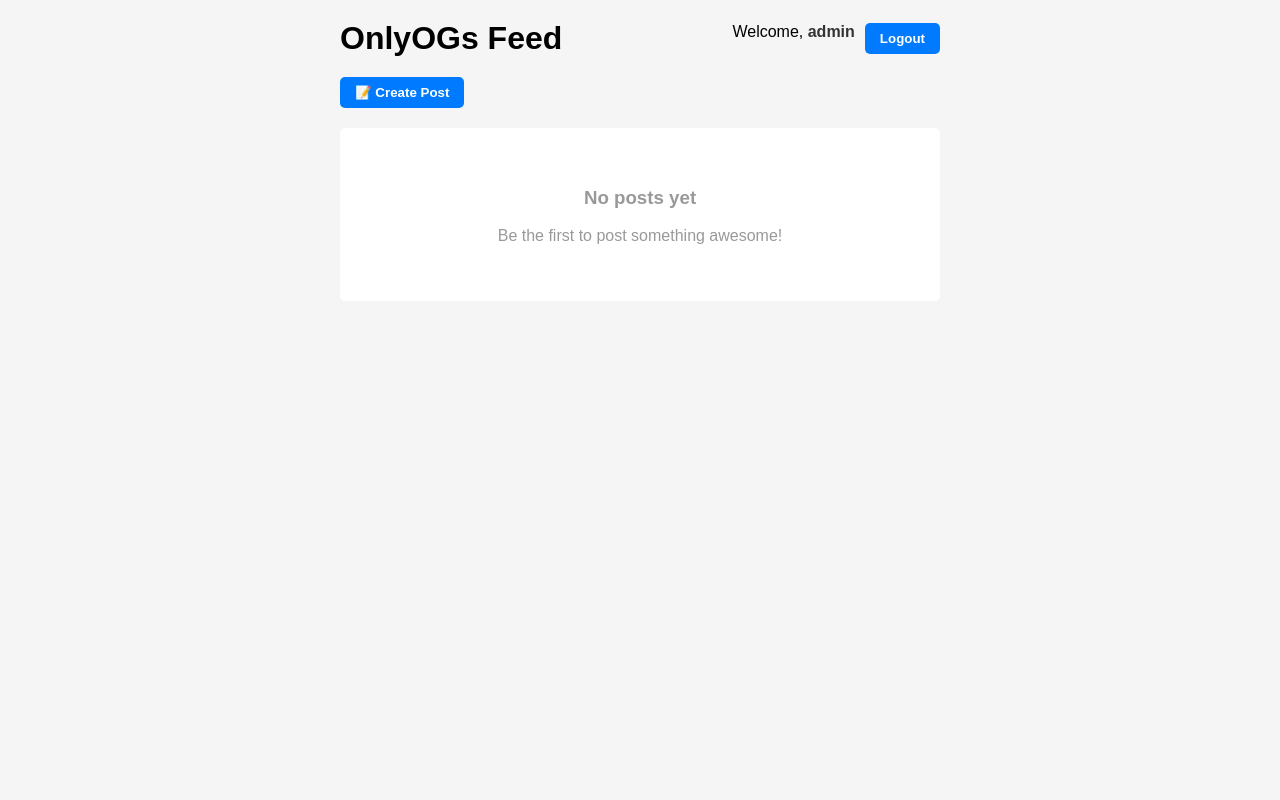
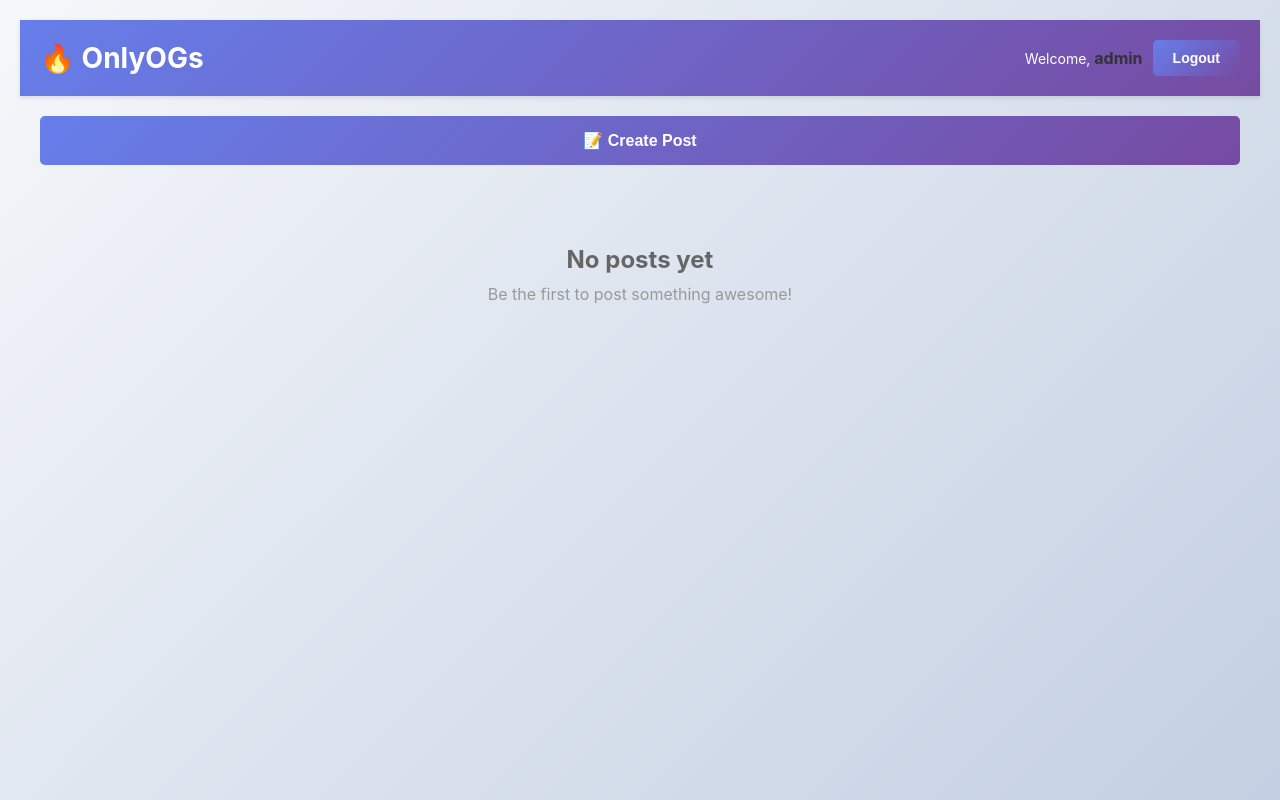
Before and after one commit to johanneskacey81-boop/onlyogs, a Flask app: page /feed in a window 1280 px wide. Run offline with Flask 3, Linux system fonts and the light colour scheme; a user stored in the database is signed in; data that the repository does not hold is empty.

Commit message:
Add: Professional CSS styling and update all templates with design improvements

```diff
--- /dev/null
+++ b/static/style.css
@@ -0,0 +1,291 @@
+/* ========================================
+   OnlyOGs - Main Stylesheet
+   ======================================== */
+
+* {
+    margin: 0;
+    padding: 0;
+    box-sizing: border-box;
+}
+
+body {
+    font-family: -apple-system, BlinkMacSystemFont, 'Segoe UI', Roboto, Oxygen, Ubuntu, Cantarell, sans-serif;
+    background: linear-gradient(135deg, #f5f7fa 0%, #c3cfe2 100%);
+    min-height: 100vh;
+    padding: 20px;
+}
+
+container {
+    max-width: 600px;
+    margin: 0 auto;
+    background: white;
+    border-radius: 10px;
+    box-shadow: 0 4px 6px rgba(0, 0, 0, 0.1);
+    overflow: hidden;
+}
+
+/* Header */
+.header {
+    background: linear-gradient(135deg, #667eea 0%, #764ba2 100%);
+    color: white;
+    padding: 20px;
+    display: flex;
+    justify-content: space-between;
+    align-items: center;
+    box-shadow: 0 2px 4px rgba(0, 0, 0, 0.1);
+}
+
+.header h1 {
+    font-size: 28px;
+    font-weight: 700;
+    margin: 0;
+}
+
+.auth-buttons {
+    display: flex;
+    gap: 10px;
+    align-items: center;
+}
+
+.auth-buttons span {
+    font-size: 14px;
+}
+
+.auth-buttons a {
+    text-decoration: none;
+}
+
+/* Buttons */
+button {
+    background: linear-gradient(135deg, #667eea 0%, #764ba2 100%);
+    color: white;
+    border: none;
+    padding: 10px 20px;
+    border-radius: 5px;
+    cursor: pointer;
+    font-weight: 600;
+    font-size: 14px;
+    transition: all 0.3s ease;
+}
+
+button:hover {
+    transform: translateY(-2px);
+    box-shadow: 0 4px 12px rgba(102, 126, 234, 0.4);
+}
+
+button:active {
+    transform: translateY(0);
+}
+
+a {
+    color: #667eea;
+    text-decoration: none;
+    transition: color 0.3s ease;
+}
+
+a:hover {
+    color: #764ba2;
+    text-decoration: underline;
+}
+
+/* Main Content */
+.content {
+    padding: 20px;
+}
+
+.create-btn {
+    margin-bottom: 20px;
+}
+
+.create-btn button {
+    width: 100%;
+    padding: 15px;
+    font-size: 16px;
+}
+
+/* Posts */
+.post {
+    background: white;
+    border: 1px solid #e0e0e0;
+    padding: 20px;
+    margin: 15px 0;
+    border-radius: 8px;
+    transition: box-shadow 0.3s ease;
+}
+
+.post:hover {
+    box-shadow: 0 2px 8px rgba(0, 0, 0, 0.1);
+}
+
+.post-header {
+    display: flex;
+    align-items: center;
+    margin-bottom: 12px;
+    gap: 10px;
+}
+
+.username {
+    font-weight: 700;
+    color: #333;
+    font-size: 16px;
+    text-decoration: none;
+}
+
+.username:hover {
+    color: #667eea;
+    text-decoration: underline;
+}
+
+.timestamp {
+    color: #999;
+    font-size: 12px;
+    margin-left: auto;
+}
+
+.post-body {
+    color: #333;
+    line-height: 1.6;
+    margin: 15px 0;
+    word-wrap: break-word;
+    font-size: 15px;
+}
+
+.post-actions {
+    display: flex;
+    gap: 20px;
+    color: #666;
+    margin-top: 12px;
+    font-size: 14px;
+}
+
+.post-actions a,
+.post-actions span {
+    display: flex;
+    align-items: center;
+    gap: 5px;
+    cursor: pointer;
+    transition: color 0.3s ease;
+}
+
+.post-actions a:hover {
+    color: #667eea;
+}
+
+/* Empty State */
+.empty {
+    text-align: center;
+    padding: 60px 20px;
+    color: #999;
+}
+
+.empty h3 {
+    font-size: 24px;
+    color: #666;
+    margin-bottom: 10px;
+}
+
+.empty p {
+    font-size: 16px;
+    color: #999;
+}
+
+/* Forms */
+.form-container {
+    background: white;
+    max-width: 500px;
+    margin: 0 auto;
+    padding: 30px;
+    border-radius: 10px;
+    box-shadow: 0 4px 6px rgba(0, 0, 0, 0.1);
+}
+
+.form-container h1 {
+    color: #333;
+    margin-bottom: 20px;
+    text-align: center;
+}
+
+input[type="text"],
+input[type="email"],
+input[type="password"],
+textarea {
+    width: 100%;
+    padding: 12px;
+    margin: 10px 0 15px 0;
+    border: 1px solid #ddd;
+    border-radius: 5px;
+    font-family: inherit;
+    font-size: 14px;
+    transition: border-color 0.3s ease;
+}
+
+input[type="text"]:focus,
+input[type="email"]:focus,
+input[type="password"]:focus,
+textarea:focus {
+    outline: none;
+    border-color: #667eea;
+    box-shadow: 0 0 0 3px rgba(102, 126, 234, 0.1);
+}
+
+textarea {
+    resize: vertical;
+    min-height: 120px;
+    font-size: 15px;
+}
+
+.form-container button {
+    width: 100%;
+    padding: 12px;
+    margin-top: 10px;
+}
+
+.error {
+    background: #fee;
+    color: #c33;
+    padding: 12px;
+    border-radius: 5px;
+    margin-bottom: 15px;
+    border-left: 4px solid #c33;
+}
+
+.form-footer {
+    text-align: center;
+    margin-top: 15px;
+    color: #666;
+}
+
+.form-footer a {
+    color: #667eea;
+    font-weight: 600;
+}
+
+/* Responsive */
+@media (max-width: 600px) {
+    body {
+        padding: 10px;
+    }
+
+    .header {
+        flex-direction: column;
+        gap: 15px;
+        text-align: center;
+    }
+
+    .header h1 {
+        font-size: 24px;
+    }
+
+    .auth-buttons {
+        width: 100%;
+        justify-content: center;
+    }
+
+    .post-actions {
+        flex-wrap: wrap;
+    }
+
+    .form-container {
+        padding: 20px;
+    }
+}
--- a/templates/feed.html
+++ b/templates/feed.html
@@ -1,30 +1,14 @@
 <!DOCTYPE html>
 <html>
 <head>
+    <meta charset="UTF-8">
+    <meta name="viewport" content="width=device-width, initial-scale=1.0">
     <title>OnlyOGs Feed</title>
-    <style>
-        body { font-family: Arial, sans-serif; max-width: 600px; margin: 0 auto; padding: 20px; background: #f5f5f5; }
-        .header { display: flex; justify-content: space-between; align-items: center; margin-bottom: 20px; }
-        .header h1 { margin: 0; }
-        .auth-buttons { display: flex; gap: 10px; }
-        .post { background: white; border: 1px solid #ddd; padding: 15px; margin: 10px 0; border-radius: 5px; }
-        .post-header { margin-bottom: 10px; }
-        .username { font-weight: 600; color: #333; text-decoration: none; }
-        .username:hover { text-decoration: underline; }
-        .timestamp { color: #999; font-size: 0.9em; margin-left: 10px; }
-        .post-body { margin: 10px 0; color: #333; line-height: 1.5; }
-        .post-actions { display: flex; gap: 15px; color: #666; margin-top: 10px; }
-        .post-actions a { color: #666; text-decoration: none; }
-        .post-actions a:hover { color: #007bff; }
-        button { background: #007bff; color: white; border: none; padding: 8px 15px; border-radius: 5px; cursor: pointer; font-weight: 600; }
-        button:hover { background: #0056b3; }
-        .create-btn { margin-bottom: 20px; }
-        .empty { text-align: center; padding: 40px; color: #999; background: white; border-radius: 5px; }
-    </style>
+    <link rel="stylesheet" href="{{ url_for('static', filename='style.css') }}">
 </head>
 <body>
     <div class="header">
-        <h1>OnlyOGs Feed</h1>
+        <h1>🔥 OnlyOGs</h1>
         <div class="auth-buttons">
             {% if user and user.is_authenticated %}
                 <span>Welcome, <a href="{{ url_for('user_profile', username=user.username) }}" class="username">{{ user.username }}</a></span>
@@ -36,6 +20,7 @@
         </div>
     </div>
 
+    <div class="content">
         {% if user and user.is_authenticated %}
         <div class="create-btn">
             <a href="{{ url_for('create_post') }}"><button>📝 Create Post</button></a>
@@ -68,5 +53,6 @@
             <p>Be the first to post something awesome!</p>
         </div>
         {% endif %}
+    </div>
 </body>
 </html>
```
Also changed, not shown: templates/create_post.html (+11 -12 lines), templates/login.html (+16 -2 lines), templates/signup.html (+17 -3 lines). Lines whose indentation alone changed are shown as unchanged.
